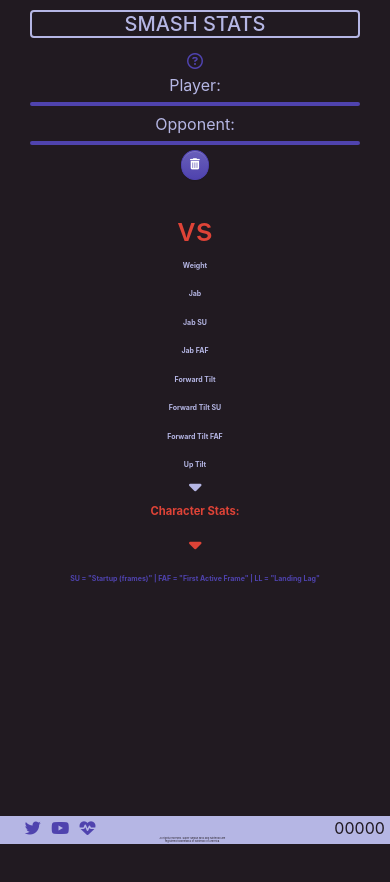
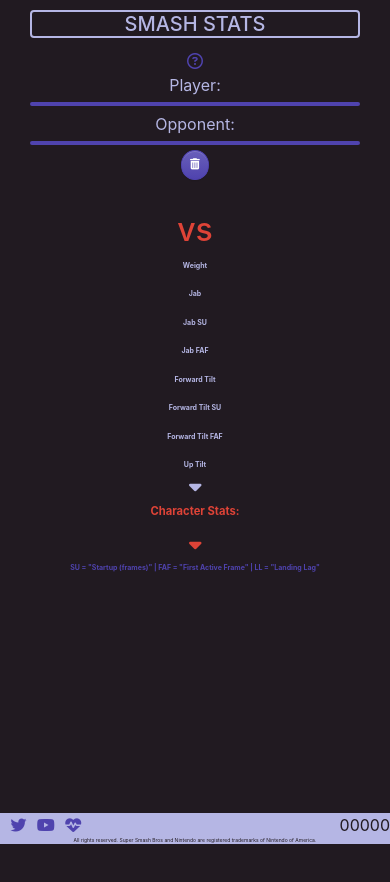
Before and after one commit to peytonas/smash-stats, a React (Create React App) app in the folder client/: page / in a window 390 px wide. Shown: the top 882 px of the page. Built offline with nearby package versions, Linux system fonts and the light colour scheme; no server answers.

Commit message:
rebuild for rights

```diff
--- a/client/src/Components/Counter.js
+++ b/client/src/Components/Counter.js
@@ -4,8 +4,11 @@ import PropTypes from 'prop-types'
 class Counter extends Component {
   render() {
     return (
-      <div className="col-4 col-md-2 text-right mr-1">
+      <div className="col col-md-2 text-right mr-md-1">
         00000{this.props.hits}
+        {/* <div className="row mt-n3">
+          <div className="col col-md-6 footer-text mt-3 mt-md-2 text-center">All rights reserved. Super Smash Bros and Nintendo are registered trademarks of Nintendo of America.</div>
+        </div> */}
       </div >
     )
   }
--- a/client/src/Components/Footer.css
+++ b/client/src/Components/Footer.css
@@ -4,6 +4,6 @@
 
 @media only screen and (max-width: 767px){
   .footer-text{
-  font-size: 2.5px;
+  font-size: 5px;
 }
 }
--- a/client/src/Components/Footer.js
+++ b/client/src/Components/Footer.js
@@ -35,14 +35,18 @@ class Footer extends Component {
 
   render() {
     return (
-      <footer className="row justify-content-between bg-primary fixed-bottom text-center text-md-left">
-        <div className="col-4 col-md-2">
-          <a href="https://twitter.com/UnbrandedLemon" target="_blank" rel="noopener noreferrer"><i className="fab fa-twitter ml-2 text-success"></i></a>
-          <a href="https://www.youtube.com/channel/UCkQmM3FZJXlOo3cf2n-MwEQ" target="_blank" rel="noopener noreferrer"><i className="fa fa-youtube ml-2 text-success"></i></a>
-          <a href="https://venmo.com/Peyton-Sonnefeld" target="_blank" rel="noopener noreferrer"><i className="fa fa-heartbeat ml-2 text-success"></i></a>
+      <footer className="fixed-bottom">
+        <div className="row justify-content-between bg-primary text-center text-md-left mb-md-n2">
+          <div className="col-4 col-md-2 text-left">
+            <a href="https://twitter.com/UnbrandedLemon" target="_blank" rel="noopener noreferrer"><i className="fab fa-twitter ml-2 text-success"></i></a>
+            <a href="https://www.youtube.com/channel/UCkQmM3FZJXlOo3cf2n-MwEQ" target="_blank" rel="noopener noreferrer"><i className="fa fa-youtube ml-2 text-success"></i></a>
+            <a href="https://venmo.com/Peyton-Sonnefeld" target="_blank" rel="noopener noreferrer"><i className="fa fa-heartbeat ml-2 text-success"></i></a>
+          </div>
+          <Counter hits={this.state.hitsObject.hits} />
         </div>
-        <div className="col-3 col-md-6 footer-text mt-3 mt-md-2 text-center">All rights reserved. Super Smash Bros and Nintendo are registered trademarks of Nintendo of America.</div>
-        <Counter hits={this.state.hitsObject.hits} />
+        <div className="row justify-content-between bg-primary text-center text-md-left">
+          <div className="col footer-text text-center">All rights reserved. Super Smash Bros and Nintendo are registered trademarks of Nintendo of America.</div>
+        </div>
       </footer>
     )
   }
--- a/client/src/Components/Key.js
+++ b/client/src/Components/Key.js
@@ -5,7 +5,7 @@ class Key extends Component {
   render() {
     return (
       <div className="row text-primary stat-scroll">
-        <div className="col-12 text-center text-success mt-2">
+        <div className="col-12 text-center text-success mt-md-2">
           <p className="text-success stat-size">SU = "Startup (frames)" | FAF = "First Active Frame" | LL = "Landing Lag"</p>
         </div>
       </div>
```
